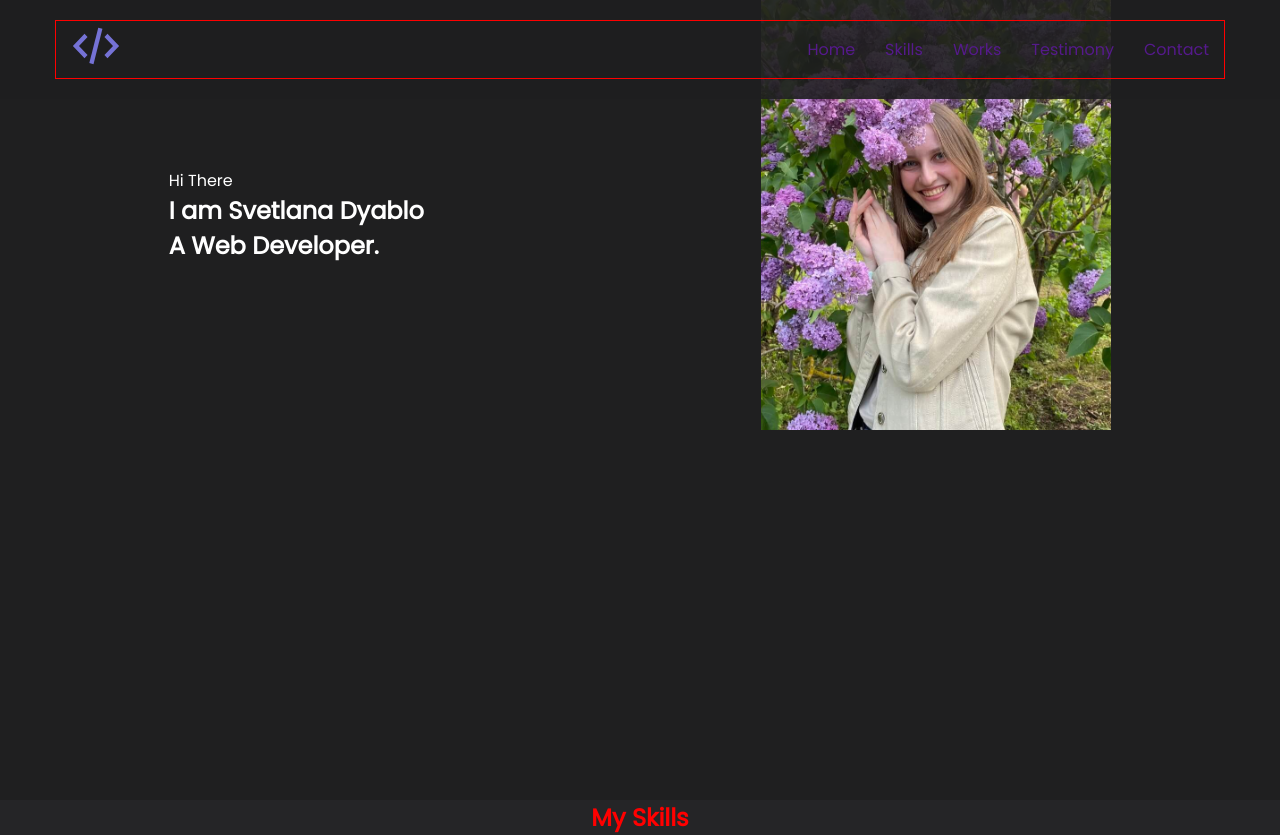
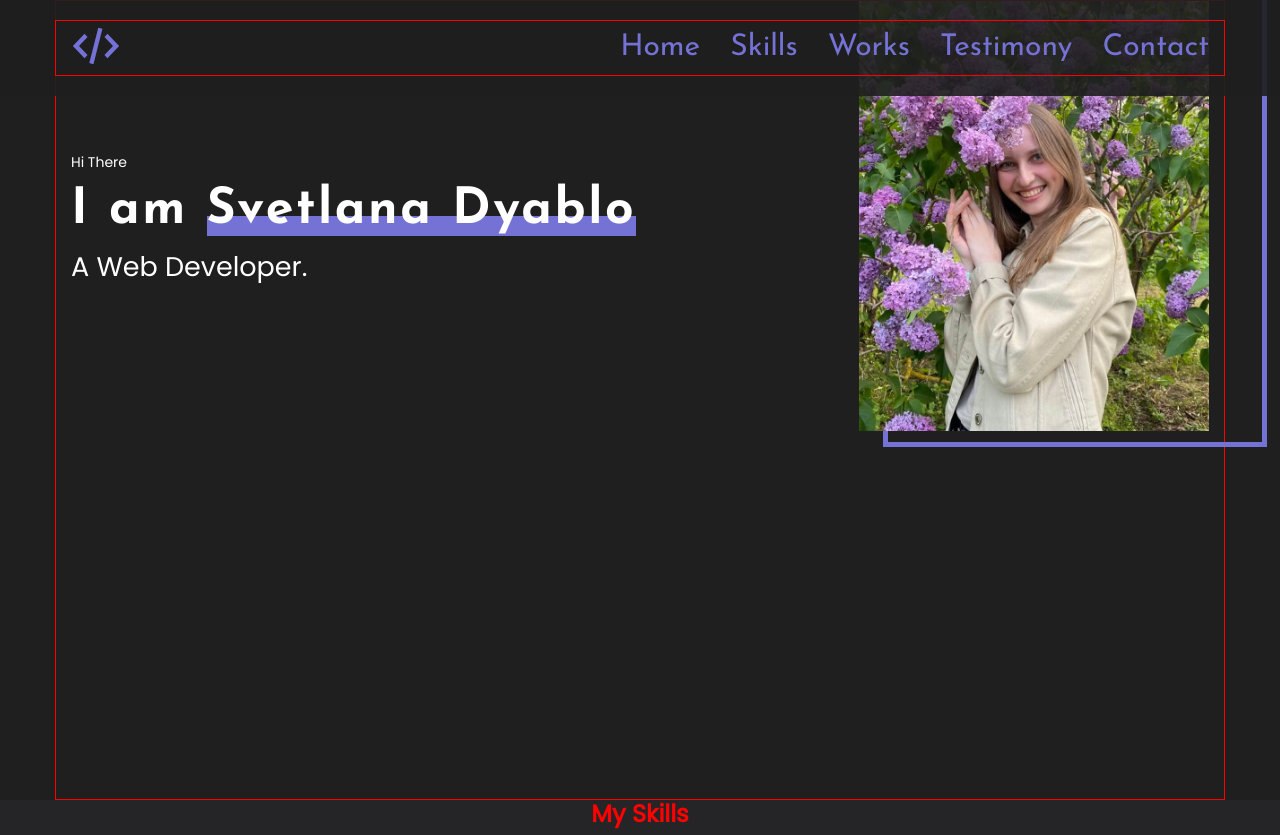
Before and after one commit to Kat10-4/portfolio-start-project, a React app: page / in a window 1280 px wide. Shown: the top 835 px of the page. Built offline with nearby package versions, Linux system fonts and the light colour scheme.

Commit message:
header+main

```diff
--- a/src/components/FlexWrapper.tsx
+++ b/src/components/FlexWrapper.tsx
@@ -13,4 +13,5 @@
     flex-direction: ${props => props.direction || "row"};
     justify-content: ${props => props.justify || "flex-start"};
     align-items: ${props => props.align || "stretch"};
-    flex-wrap: ${props => props.wrap || "nowrap"}`
+    flex-wrap: ${props => props.wrap || "nowrap"}
+    height: 100%;`
--- a/src/layout/header  /headerMenu/HeaderMenu.tsx
+++ b/src/layout/header  /headerMenu/HeaderMenu.tsx
@@ -1,25 +1,99 @@
 import React from 'react';
 import styled from "styled-components";
+import {theme} from "../../../styles/Theme";
 
 
 export const HeaderMenu = (props: { menuItems: Array<string> }) => {
     return (
         <div>
-            <StyledMenu>
+            <StyledHeaderMenu>
                 <ul>
                     {props.menuItems.map((item, index) => {
-                        return <li key={index}>
-                            <a href="">{item}</a>
-                        </li>
+                        return <ListItem key={index}>
+                            <Link href="">
+                                {item}
+                                <Mask>
+                                    <span>{item}</span>
+                                </Mask>
+                                <Mask>
+                                    <span>{item}</span>
+                                </Mask>
+                            </Link>
+                        </ListItem>
                     })}
                 </ul>
-            </StyledMenu>
+            </StyledHeaderMenu>
         </div>
     );
 };
 
-const StyledMenu = styled.nav`
+const StyledHeaderMenu = styled.nav`
     ul {
         display: flex;
         gap: 30px;
 `
+
+const Link = styled.a`
+    font-family: "Josefin Sans", sans-serif;
+    font-weight: 400;
+    font-size: 30px;
+    text-align: center;
+    color: transparent;
+`
+
+
+const Mask = styled.span`
+    position: absolute;
+    top: 0;
+    left: 0;
+    display: inline-block;
+    height: 50%;
+    overflow: hidden;
+    color: ${theme.colors.accent};
+
+    & + & {
+        top: 50%;
+
+        span {
+            display: inline-block;
+            transform: translateY(-50%);
+        }
+    }
+`
+
+const ListItem = styled.li`
+    position: relative;
+
+    &::before {
+        content: "";
+        display: inline-block;
+        height: 3px;
+        background-color: ${theme.colors.accent};
+
+        position: absolute;
+        top: 50%;
+        left: -10px;
+        right: -10px;
+        z-index: 1;
+
+        transform: scale(0);
+    }
+
+    &:hover {
+        &::before {
+            transform: scale(1);
+        }
+
+        ${Mask} {
+            transform: skewX(12deg) translateX(5px);
+            color: ${theme.colors.font};
+
+            & + ${Mask} {
+                transform: skewX(12deg) translateX(-5px);
+
+            }
+        }
+
+
+    }
+`
--- a/src/layout/sections/main/Main.tsx
+++ b/src/layout/sections/main/Main.tsx
@@ -2,18 +2,24 @@
 import styled from "styled-components";
 import photo from "../../../assets/images/photo.jpeg"
 import {FlexWrapper} from "../../../components/FlexWrapper";
+import {Container} from "../../../components/Container";
+import {theme} from "../../../styles/Theme";
 
 export const Main = () => {
     return (
         <StyledMain>
-            <FlexWrapper align={"center"} justify={"space-around"}>
-                <div>
-                    <span>Hi There</span>
-                    <Name>I am Svetlana Dyablo</Name>
-                    <MainTitle>A Web Developer.</MainTitle>
-                </div>
-                <Photo src={photo} alt=""/>
-            </FlexWrapper>
+            <Container>
+                <FlexWrapper align={"center"} justify={"space-between"}>
+                    <div>
+                        <SmallText>Hi There</SmallText>
+                        <Name>I am <span>Svetlana Dyablo</span></Name>
+                        <MainTitle>A Web Developer.</MainTitle>
+                    </div>
+                    <PhotoWrapper>
+                        <Photo src={photo} alt=""/>
+                    </PhotoWrapper>
+                </FlexWrapper>
+            </Container>
         </StyledMain>
     );
 };
@@ -21,10 +27,37 @@
 const StyledMain = styled.section`
     min-height: 100vh;
     background-color: #f1f1b3;
+    display: flex;
 `
-const MainTitle = styled.h1``
+const MainTitle = styled.h1`
+    font-weight: 400;
+    font-size: 27px;
+`
 
-const Name = styled.h2``
+const Name = styled.h2`
+    font-family: "Josefin Sans", sans-serif;
+    font-weight: 700;
+    font-size: 50px;
+    letter-spacing: 0.05em;
+    margin: 10px 0;
+
+    span {
+        position: relative;
+        z-index: 0;
+
+        &::before {
+            content: "";
+            display: inline-block;
+            width: 100%;
+            height: 20px;
+            background-color: ${theme.colors.accent};
+
+            position: absolute;
+            bottom: 0;
+            z-index: -1;
+        }
+    }
+`
 
 
 const Photo = styled.img`
@@ -32,3 +65,24 @@
     height: 430px;
     object-fit: cover;
 `
+
+const SmallText=styled.span`
+    font-weight: 400;
+    font-size: 14px;
+`
+
+const PhotoWrapper=styled.div`
+    position: relative;
+    z-index: 0;
+
+    &::before {
+        content: "";
+        width: 384px;
+        height: 470px;
+        border: 5px solid ${theme.colors.accent};
+
+        position: absolute;
+        top: -24px;
+        left: 24px;
+        z-index: -1;
+    }`
--- a/src/styles/Global.styled.ts
+++ b/src/styles/Global.styled.ts
@@ -19,6 +19,7 @@
         -webkit-font-smoothing: antialiased;
         -moz-osx-font-smoothing: grayscale;
         color: ${theme.colors.font};
+        line-height: 1.2;
     }
 
     a {
```
